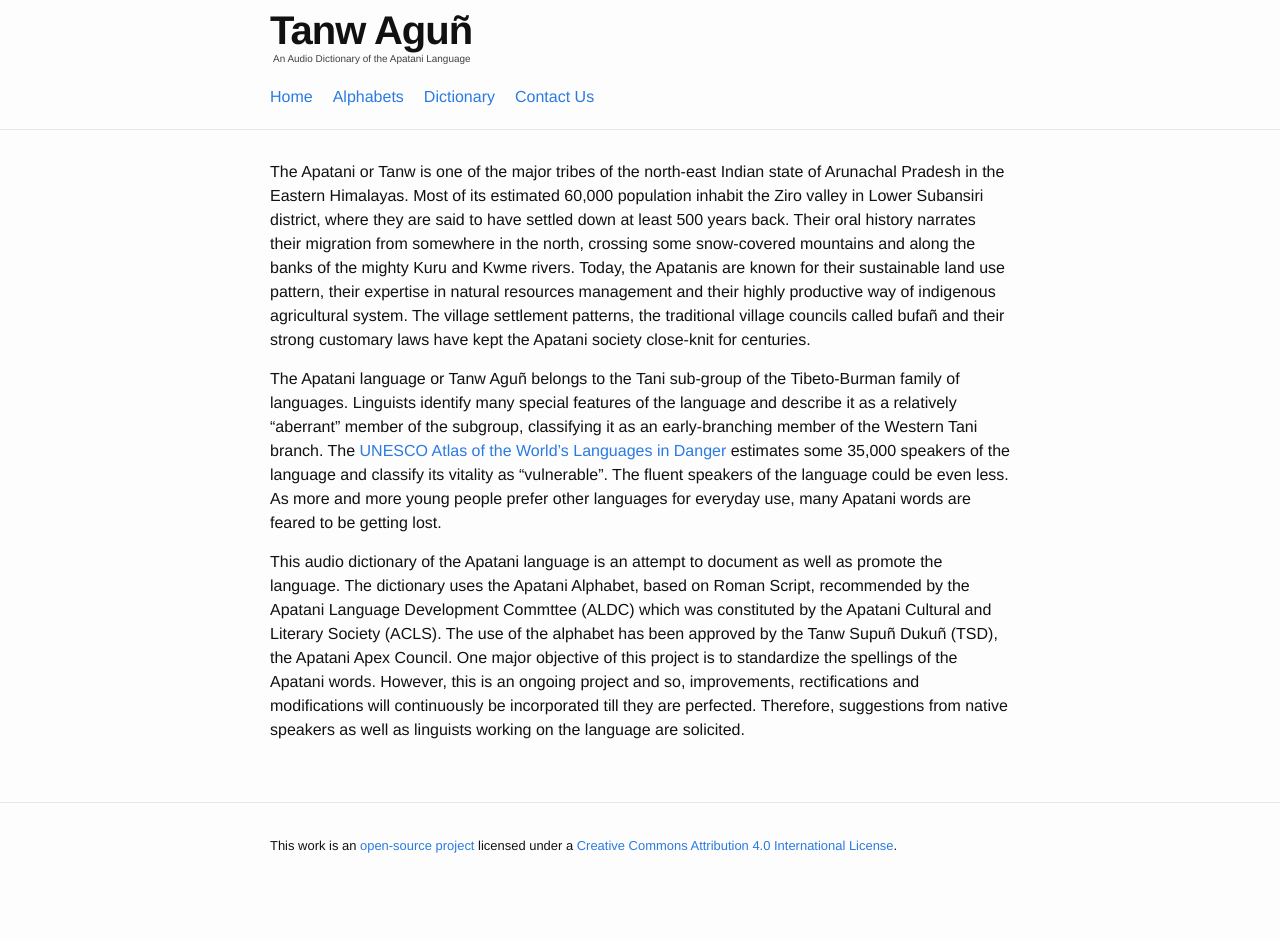
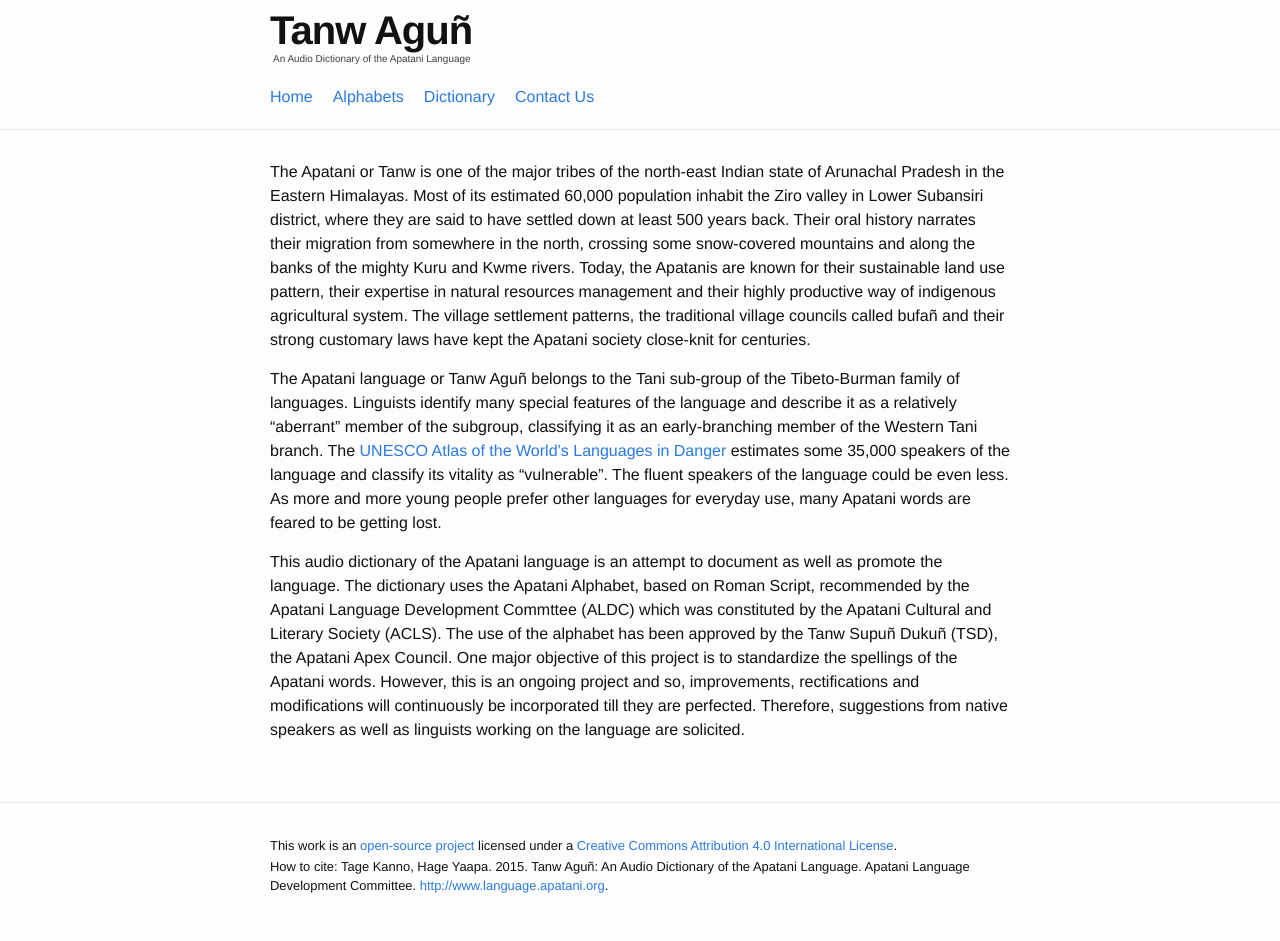
Before and after one commit to hacksparrow/language.apatani.org, a Jekyll site: the page built from index.md, in a window 1280 px wide. Built offline with Jekyll 4.4.1, drawn with Linux system fonts in a browser that asks for light colours; nearby versions of some CDN libraries; comment, search, counter and statistics services are not loaded; before the commit the page ends 900 px from its top, so only the background shows below that.

Commit message:
citation

```diff
--- a/_includes/footer.html
+++ b/_includes/footer.html
@@ -3,6 +3,9 @@
   <div class="wrapper">
     <small>
     This work is an <a href="https://github.com/hacksparrow/language.apatani.org/tree/gh-pages">open-source project</a> licensed under a <a rel="license" href="http://creativecommons.org/licenses/by/4.0/">Creative Commons Attribution 4.0 International License</a>.
+    <p>
+      How to cite: Tage Kanno, Hage Yaapa. 2015. Tanw Aguñ: An Audio Dictionary of the Apatani Language. Apatani Language Development Committee. <a href="http://www.language.apatani.org">http://www.language.apatani.org</a>.
+    </p>
     </small>
   </div>
 
```
